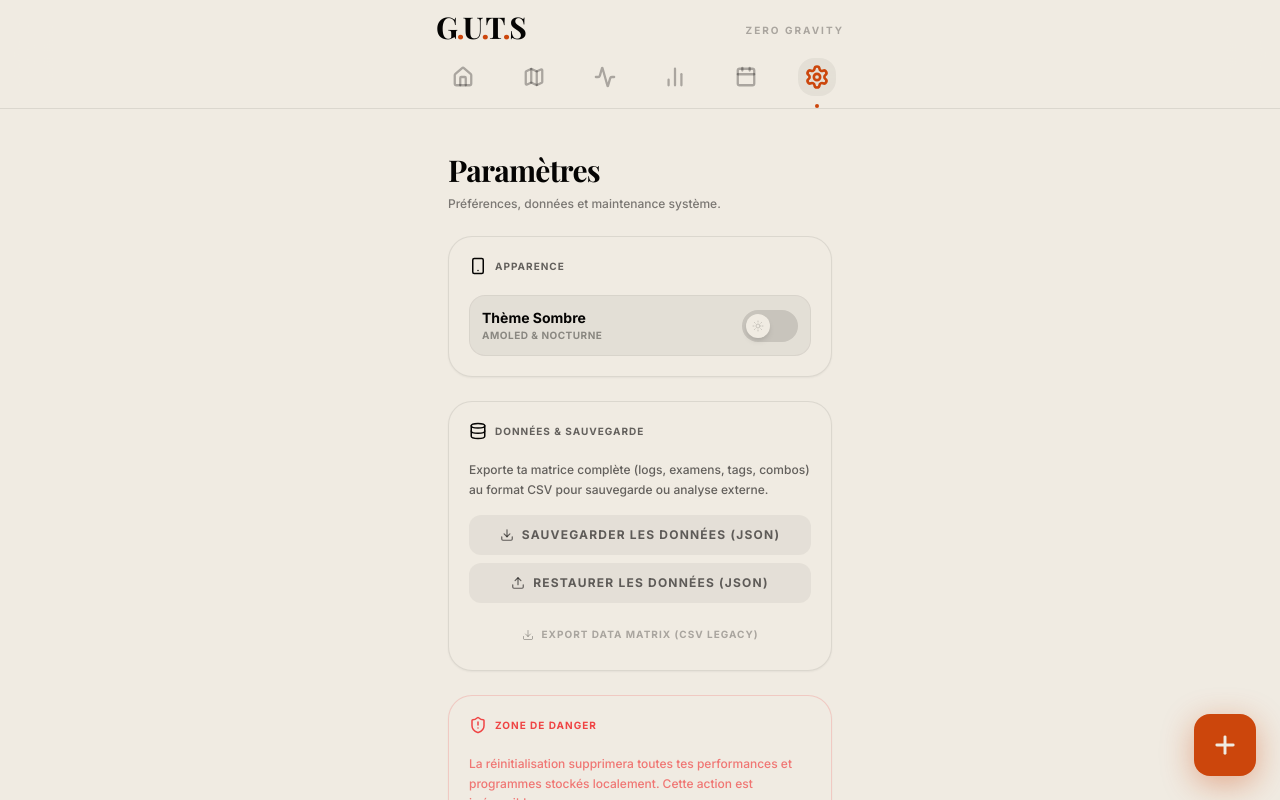
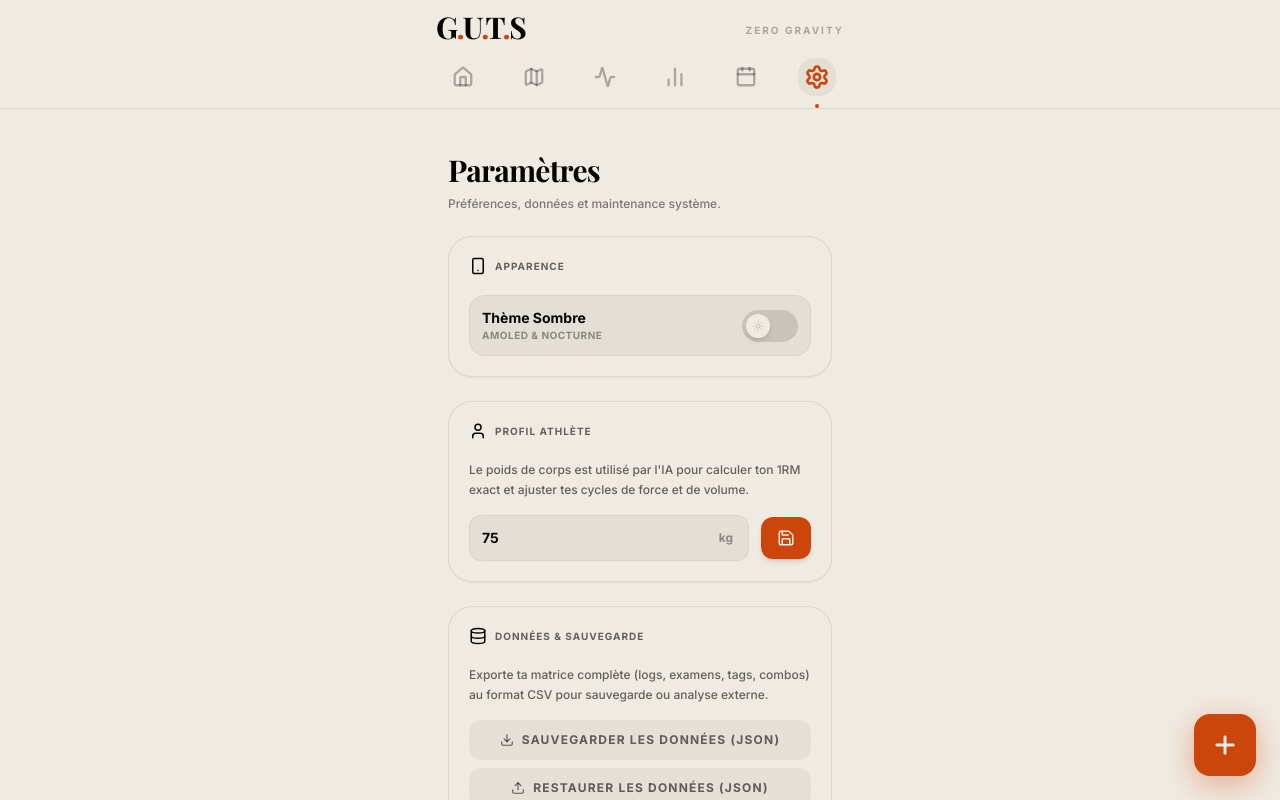
Before and after one commit to Almorder/GUTS, a React (Vite) app: page /GUTS/settings in a window 1280 px wide. Both pictures are taken after a click on the button "DÉMARRER L'ENTRAÎNEMENT". Shown: the top 800 px of the page. Built offline with nearby package versions, Linux system fonts and the light colour scheme; a web font is replaced by a local one.

Commit message:
feat: V17 Street Lifting 1RM Integration

```diff
--- a/src/lib/db.ts
+++ b/src/lib/db.ts
@@ -65,11 +65,25 @@ const LOGS_KEY = 'NolanArc_TrainingLogs';
 const PROGRAMS_KEY = 'NolanArc_Programs';
 const CHANGELOG_KEY = 'NolanArc_Changelog';
 const BODY_STATE_KEY = 'NolanArc_BodyState';
+const USER_WEIGHT_KEY = 'NolanArc_UserWeight';
 
 export const db = {
   getLogs: (): TrainingLog[] => {
     const data = localStorage.getItem(LOGS_KEY);
     return data ? JSON.parse(data) : [];
+  },
+
+  getUserWeight: (): number => {
+    try {
+      const data = localStorage.getItem(USER_WEIGHT_KEY);
+      return data ? parseFloat(data) : 75; // Default 75kg
+    } catch {
+      return 75;
+    }
+  },
+
+  saveUserWeight: (weight: number): void => {
+    localStorage.setItem(USER_WEIGHT_KEY, weight.toString());
   },
 
   getBodyState: (): BodyState => {
--- a/src/lib/progression.ts
+++ b/src/lib/progression.ts
@@ -211,7 +211,56 @@ export function buildSkills(logs: TrainingLog[]): Skill[] {
 }
 
 // ─────────────────────────────────────────────────────────────
-// XP & Level System
+// 1RM (Street Lifting) Mathematics
+// ─────────────────────────────────────────────────────────────
+
+export function calculate1RM(reps: number, addedWeight: number, bodyweight: number): number {
+  if (reps <= 0) return 0;
+  const totalWeight = bodyweight + (addedWeight || 0);
+  if (reps === 1) return totalWeight;
+  return totalWeight * (1 + (reps / 30));
+}
+
+export function calculateTargetWeight(
+  oneRM: number,
+  percentage: number,
+  targetReps: number,
+  bodyweight: number
+): number {
+  if (oneRM <= 0) return 0;
+  // target 1RM for this set
+  const targetIntensityWeight = oneRM * percentage;
+  // Epley inverse to find total weight needed to perform targetReps
+  const totalWeightNeeded = targetIntensityWeight / (1 + (targetReps / 30));
+  // The weight to add to the belt (can be negative, meaning elastic assistance needed)
+  const addedWeight = totalWeightNeeded - bodyweight;
+
+  // Round to nearest 0.5kg
+  return Math.round(addedWeight * 2) / 2;
+}
+
+export function getBest1RM(
+  logs: TrainingLog[],
+  movement: string,
+  mechanic: string,
+  bodyweight: number
+): number {
+  let max1RM = 0;
+  for (const log of logs) {
+    if (log.sets && log.sets.length > 0) {
+      for (const set of log.sets) {
+        if (set.movement === movement && set.mechanic === mechanic) {
+          const rm = calculate1RM(set.reps || 0, set.weight || 0, bodyweight);
+          if (rm > max1RM) max1RM = rm;
+        }
+      }
+    }
+  }
+  return max1RM;
+}
+
+// ─────────────────────────────────────────────────────────────
+// Logic
 // ─────────────────────────────────────────────────────────────
 export function calculateXP(logs: TrainingLog[]): number {
   let xp = 0;
--- a/src/views/Planner.tsx
+++ b/src/views/Planner.tsx
@@ -271,7 +271,8 @@ export default function Planner() {
                             const groups = new Map<string, { sets: number, target: string, hasAmrap: boolean }>();
                             session.structured_focus.forEach(set => {
                               if (!groups.has(set.movement)) {
-                                const targetStr = set.targetDuration ? `${set.targetDuration}s` : (set.targetReps ? `${set.targetReps}r` : '');
+                                let targetStr = set.targetDuration ? `${set.targetDuration}s` : (set.targetReps ? `${set.targetReps}r` : '');
+                                if (set.targetWeight) targetStr += ` @ ${set.targetWeight > 0 ? '+' : ''}${set.targetWeight}kg`;
                                 groups.set(set.movement, { sets: 1, target: targetStr, hasAmrap: !!set.isAmrap });
                               } else {
                                 groups.get(set.movement)!.sets += 1;
--- a/src/views/Settings.tsx
+++ b/src/views/Settings.tsx
@@ -1,11 +1,24 @@
-import { useState } from 'react';
+import { useState, useEffect } from 'react';
+import { db } from '../lib/db';
 import ExportUtility from '../components/ExportUtility';
-import { Moon, Sun, ShieldAlert, Database, RefreshCw, Smartphone } from 'lucide-react';
+import { Moon, Sun, ShieldAlert, Database, RefreshCw, Smartphone, User, Save } from 'lucide-react';
 import { motion } from 'framer-motion';
 
 export default function Settings() {
   const [isDark, setIsDark] = useState(() => document.documentElement.classList.contains('dark'));
   const [resetConfirm, setResetConfirm] = useState(false);
+  const [weight, setWeight] = useState<string>('75');
+
+  useEffect(() => {
+    setWeight(db.getUserWeight().toString());
+  }, []);
+
+  const handleSaveWeight = () => {
+    const w = parseFloat(weight);
+    if (!isNaN(w) && w > 0) {
+      db.saveUserWeight(w);
+    }
+  };
 
   const toggleDarkMode = () => {
     const next = !isDark;
@@ -73,6 +86,43 @@ export default function Settings() {
           </div>
         </motion.div>
 
+        {/* Profil Athlète */}
+        <motion.div
+          initial={{ opacity: 0, y: 20 }}
+          animate={{ opacity: 1, y: 0 }}
+          transition={{ delay: 0.05 }}
+          className="bg-brand-bg border border-brand-border/50 rounded-3xl p-5 shadow-sm"
+        >
+          <div className="flex items-center gap-2 mb-5">
+            <User size={18} className="text-brand-text" />
+            <h3 className="text-[10px] uppercase font-bold tracking-widest text-brand-text/60">Profil Athlète</h3>
+          </div>
+
+          <div className="flex flex-col gap-4">
+            <p className="text-xs text-brand-text/60 font-medium leading-relaxed">
+              Le poids de corps est utilisé par l'IA pour calculer ton 1RM exact et ajuster tes cycles de force et de volume.
+            </p>
+            <div className="flex gap-3 items-center">
+              <div className="flex-1 relative">
+                <input
+                  type="number"
+                  value={weight}
+                  onChange={(e) => setWeight(e.target.value)}
+                  className="w-full bg-brand-text/5 border border-brand-border/40 rounded-xl p-3 text-sm font-bold text-brand-text outline-none focus:border-brand-accent transition-colors"
+                  placeholder="75"
+                />
+                <span className="absolute right-4 top-1/2 -translate-y-1/2 text-xs font-bold text-brand-text/40">kg</span>
+              </div>
+              <button
+                onClick={handleSaveWeight}
+                className="bg-brand-accent text-brand-bg px-4 py-3 rounded-xl shadow-md transition-transform hover:scale-105 active:scale-95"
+              >
+                <Save size={18} />
+              </button>
+            </div>
+          </div>
+        </motion.div>
+
         {/* Data Management */}
         <motion.div
           initial={{ opacity: 0, y: 20 }}
```
Also changed, not shown: src/lib/scheduler.ts (+30 -16 lines).
